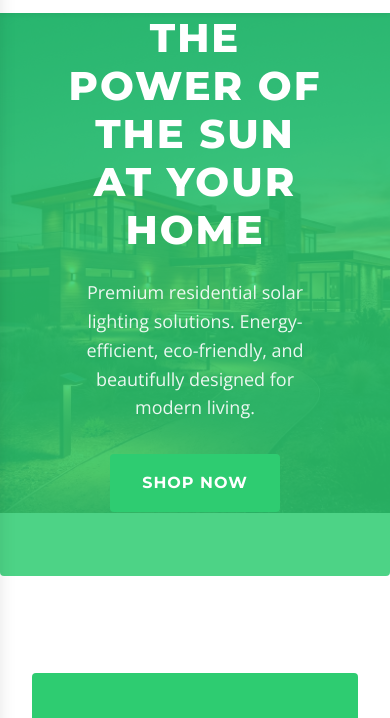
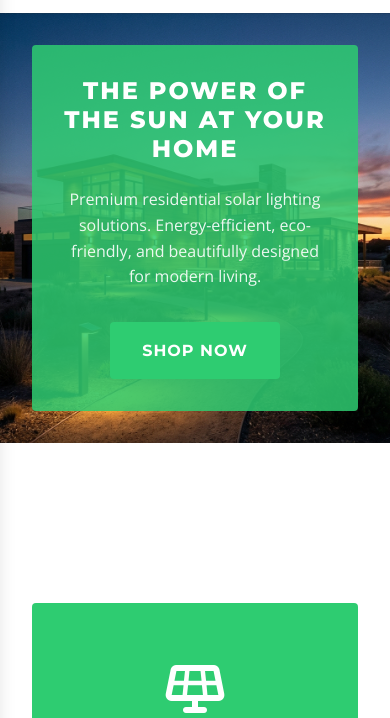
Before and after one commit to RapGad/intelli-light, a plain HTML site: page index.html in a window 390 px wide. Shown: the part 115-833 px from the top of the page. Drawn offline with nearby package versions, Linux system fonts and the light colour scheme.

Commit message:
changes made

```diff
--- a/styles.css
+++ b/styles.css
@@ -891,6 +891,38 @@ a:hover {
 
   .nav-toggle {
     display: flex;
+    z-index: calc(var(--z-fixed) + 1);
+  }
+
+  .nav-toggle.active span:nth-child(1) {
+    transform: rotate(45deg) translate(5px, 5px);
+  }
+
+  .nav-toggle.active span:nth-child(2) {
+    opacity: 0;
+  }
+
+  .nav-toggle.active span:nth-child(3) {
+    transform: rotate(-45deg) translate(7px, -6px);
+  }
+
+  .hero {
+    height: auto;
+    min-height: 400px;
+    padding: var(--space-lg);
+  }
+
+  .hero-overlay-box {
+    max-width: 100%;
+    padding: var(--space-lg);
+  }
+
+  .hero-title {
+    font-size: var(--font-size-2xl);
+  }
+
+  .hero-subtitle {
+    font-size: var(--font-size-base);
   }
 
   .form-row {
```
